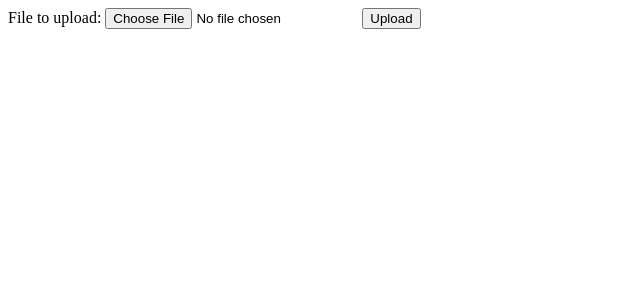
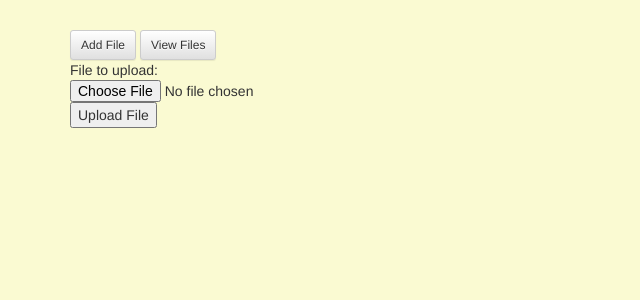
Before and after one commit to phunkmaster3k/SE396, a PHP site: page / in a window 1280 px wide. Shown: the top 300 px of the page, without its empty margins (0-640 px from the left). Run offline with PHP 8.4, Linux system fonts and the light colour scheme.

Commit message:
lab 4 complete

```diff
--- a/week4/Lab4/index.php
+++ b/week4/Lab4/index.php
@@ -3,6 +3,11 @@
     <head>
         <meta charset="UTF-8">
         <title></title>
+        <!-- Latest compiled and minified CSS -->
+        <link rel="stylesheet" href="https://maxcdn.bootstrapcdn.com/bootstrap/3.3.7/css/bootstrap.min.css">
+        <!-- Optional theme -->
+        <link rel="stylesheet" href="https://maxcdn.bootstrapcdn.com/bootstrap/3.3.7/css/bootstrap-theme.min.css">
+        <link rel="stylesheet" type="text/css" href="stylesheet.css" />
     </head>
     <body>
 
@@ -25,7 +30,7 @@
                 $message = $fileName . " Uploaded";
             }
         }
-
+        include './views/header.html.php';
         include './views/form-upload.html.php';
         include './views/messages.html.php';
         include './views/errors.html.php';
--- /dev/null
+++ b/week4/Lab4/stylesheet.css
@@ -0,0 +1,11 @@
+body {
+    padding-top: 30px;
+    background-color: lightgoldenrodyellow;
+}
+
+.form-control {
+    width: 300px;
+}
+#state {
+    width: auto;
+}
--- a/week4/Lab4/uploads/a.txt
+++ /dev/null
@@ -1 +0,0 @@
-Blah
--- a/week4/Lab4/views/form-upload.html.php
+++ b/week4/Lab4/views/form-upload.html.php
@@ -1,8 +1,6 @@
-
+<div class="container">
 <form enctype="multipart/form-data" action="#" method="POST">
-            <!-- MAX_FILE_SIZE must precede the file input field -->
-            <!-- <input type="hidden" name="MAX_FILE_SIZE" value="30000" /> -->
-            <!-- Name of input element determines name in $_FILES array -->
             File to upload: <input name="upfile" type="file" />
-            <input type="submit" value="Upload" />
-        </form>
+            <input type="submit" value="Upload File" />
+</form>
+</div>
--- /dev/null
+++ b/week4/Lab4/views/header.html.php
@@ -0,0 +1,4 @@
+<div class="container">
+    <a href="index.php" class = "btn btn-default btn-sm">Add File</a>
+    <a href="display.php" class = "btn btn-default btn-sm">View Files</a>
+</div>
--- a/week4/Lab4/views/list.html.php
+++ b/week4/Lab4/views/list.html.php
@@ -1,11 +1,13 @@
+<div class="container">
 <ol>
     <?php foreach ($directory as $fileInfo) : ?>
         <?php if ( $fileInfo->isFile() ) : ?>
             <li>
                 <?php echo $fileInfo->getFilename(); ?>
-                <a href="read.php?file=<?php echo $fileInfo->getFilename(); ?>" class = "btn btn-default btn-sm">View</a>
-                <a href="?delete=<?php echo $fileInfo->getFilename(); ?>" class = "btn btn-default btn-sm">Delete</a>
+                <a href="read.php?file=<?php echo $fileInfo->getFilename(); ?>">View</a>
+                <a href="?delete=<?php echo $fileInfo->getFilename(); ?>">Delete</a>
             </li>
         <?php endif; ?>
     <?php endforeach; ?>
 </ol>
+</div>
```
Also changed, not shown: week4/Lab4/display.php (+10 -7 lines), week4/Lab4/models/uploader.php (+4 -13 lines), week4/Lab4/read.php (+23 -18 lines), week4/Lab4/views/viewFile.html.php (+15 -9 lines), week4/Lab4/uploads/Arc_Corp_In-Game_2.jpg (deleted), week4/demo/upload/uploads/img_9c40fce1507231842069fb87a0db1bf3bc337dfb.jpg (added), 2 other files.
